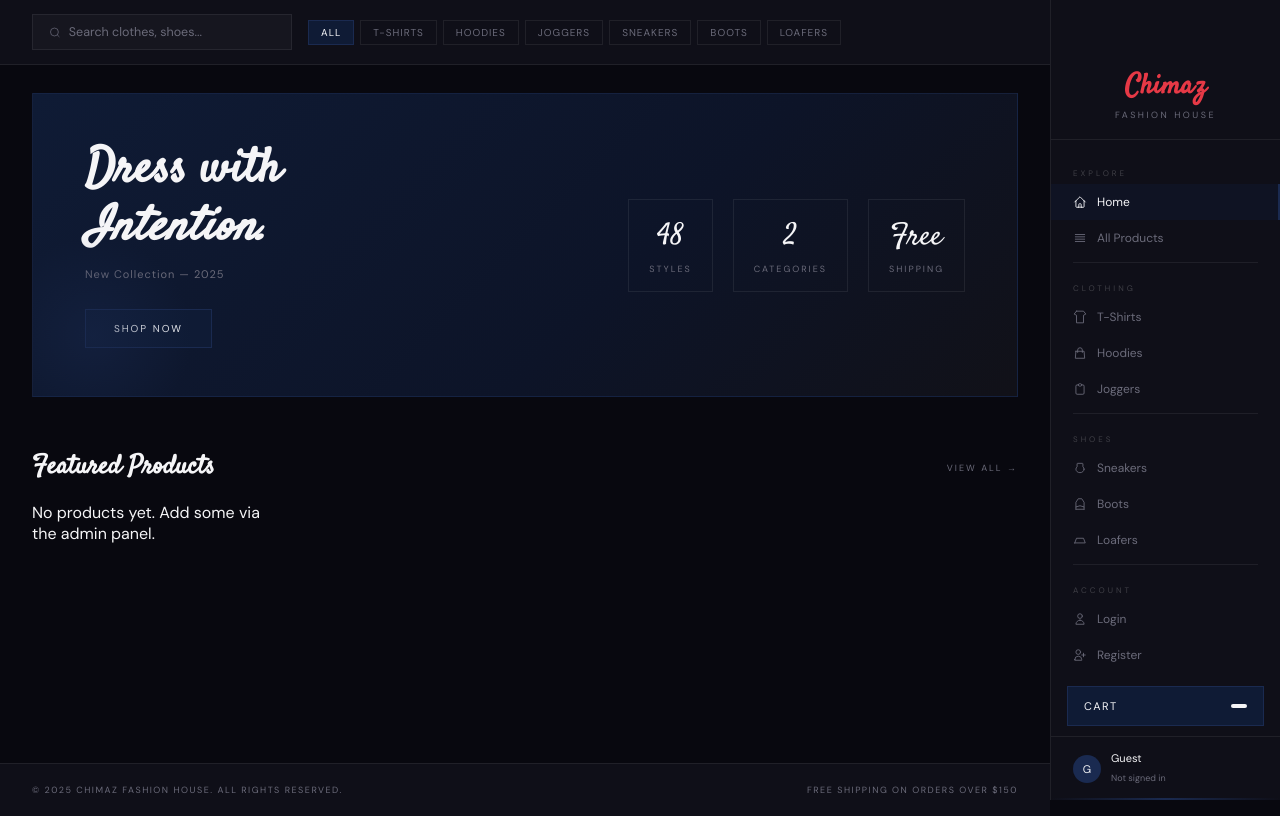
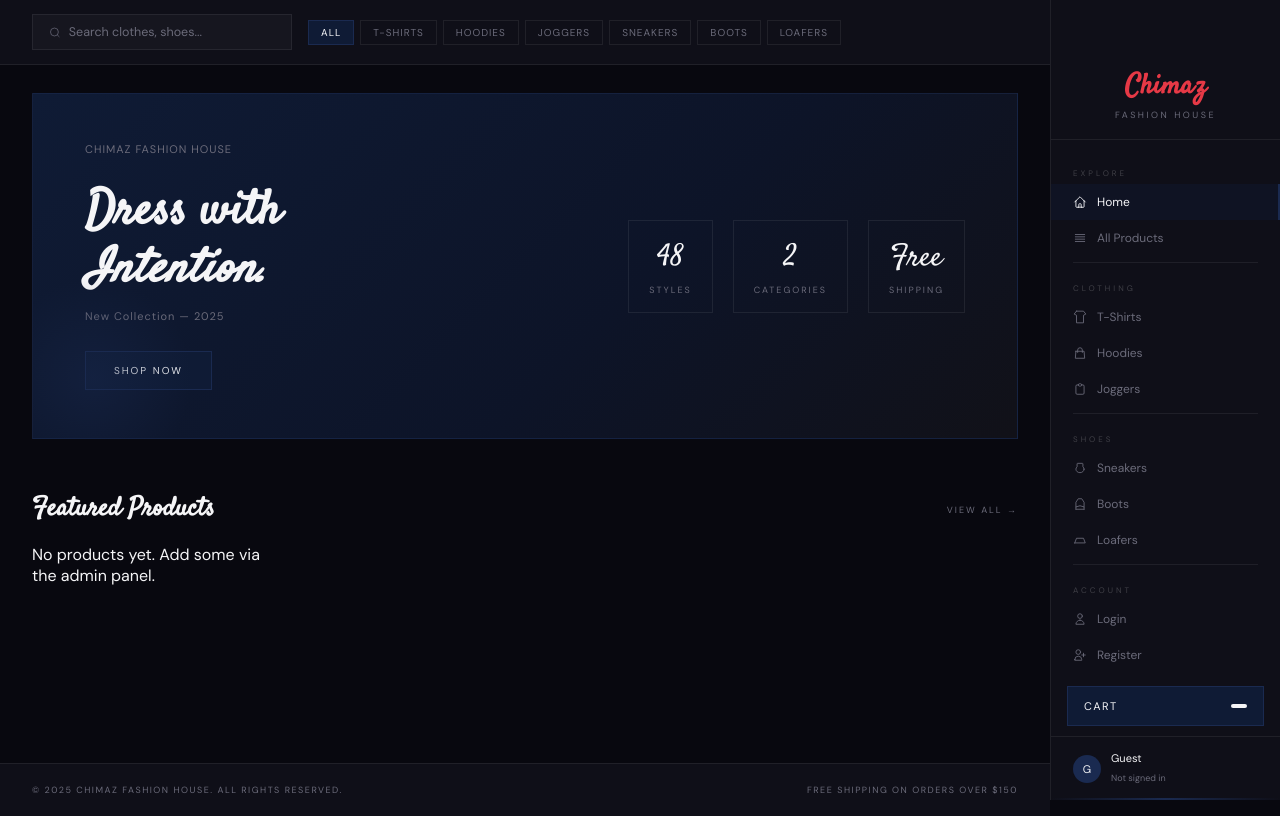
Before and after one commit to shaunmicheal/FashionHouse, a Django app: page / in a window 1280 px wide. Run offline with Django 5.2, Linux system fonts and the light colour scheme; data that the repository does not hold is empty.

Commit message:
respo commit

```diff
--- a/ecommerce/templates/base.html
+++ b/ecommerce/templates/base.html
@@ -26,7 +26,6 @@
     <a href="{% url 'product_listing' %}?category=boots" class="pill {% if request.GET.category == 'boots' %}active{% endif %}">Boots</a>
     <a href="{% url 'product_listing' %}?category=loafers" class="pill {% if request.GET.category == 'loafers' %}active{% endif %}">Loafers</a>
   </div>
-  <!-- HAMBURGER (visible on mobile only) -->
   <button class="hamburger" id="hamburgerBtn" aria-label="Open menu">
     <span></span>
     <span></span>
--- a/ecommerce/templates/shop/home.html
+++ b/ecommerce/templates/shop/home.html
@@ -1,9 +1,10 @@
 {% extends 'base.html' %}
-{% block title %}Home — Noir & Co{% endblock %}
+{% block title %}Home — Chimaz Fashion House{% endblock %}
 {% block content %}
 
 <div class="hero">
   <div class="hero-text">
+    <p class="hero-eyebrow">Chimaz Fashion House</p>
     <h2>Dress with<br><em>Intention.</em></h2>
     <p>New Collection — 2025</p>
     <a href="{% url 'product_listing' %}" class="btn">Shop Now</a>
```
